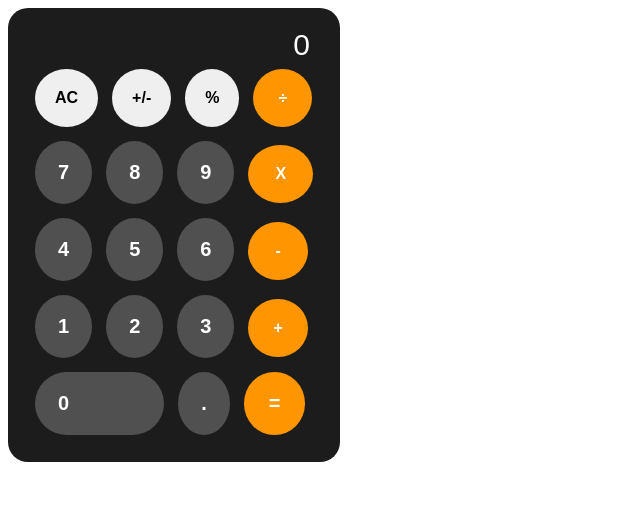
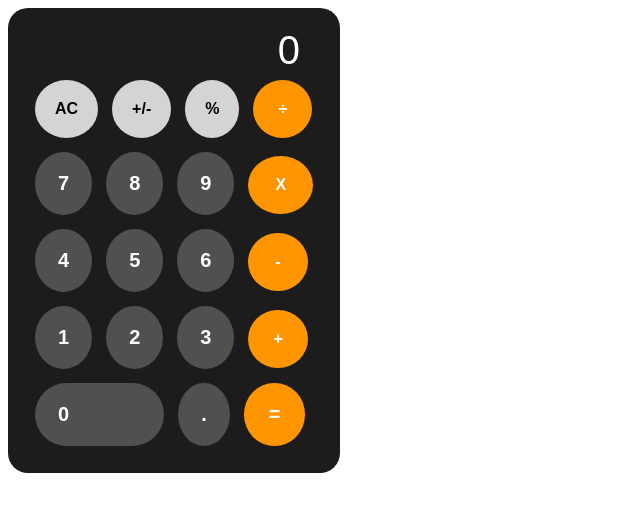
Before and after one commit to YinkTech/math-magicians, a React (Create React App) app: page / in a window 1280 px wide. Shown: the top 512 px of the page, without its empty margins (0-640 px from the left). Built offline with nearby package versions, Linux system fonts and the light colour scheme.

Commit message:
add color

```diff
--- a/src/components/button.css
+++ b/src/components/button.css
@@ -10,8 +10,8 @@
 
 .display {
     text-align: end;
-    padding-right: 10px;
-    font-size: 30px;
+    padding-right: 20px;
+    font-size: 40px;
     display: block;
 }
 
@@ -23,6 +23,7 @@
     border: none;
     font-size: 16px;
     font-weight: bolder;
+    background: #D4D4D2;
     color: #000;
 }
 
```
